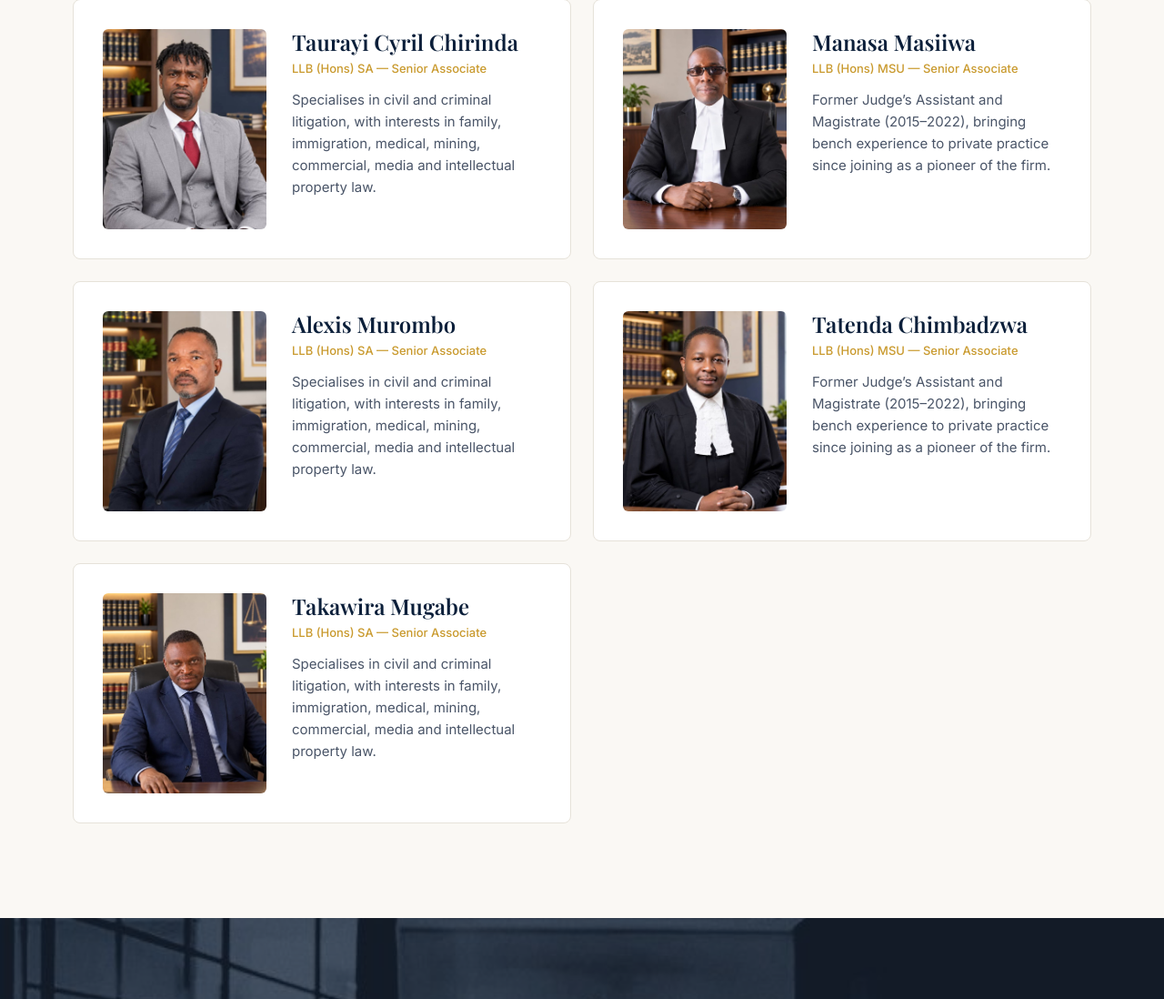
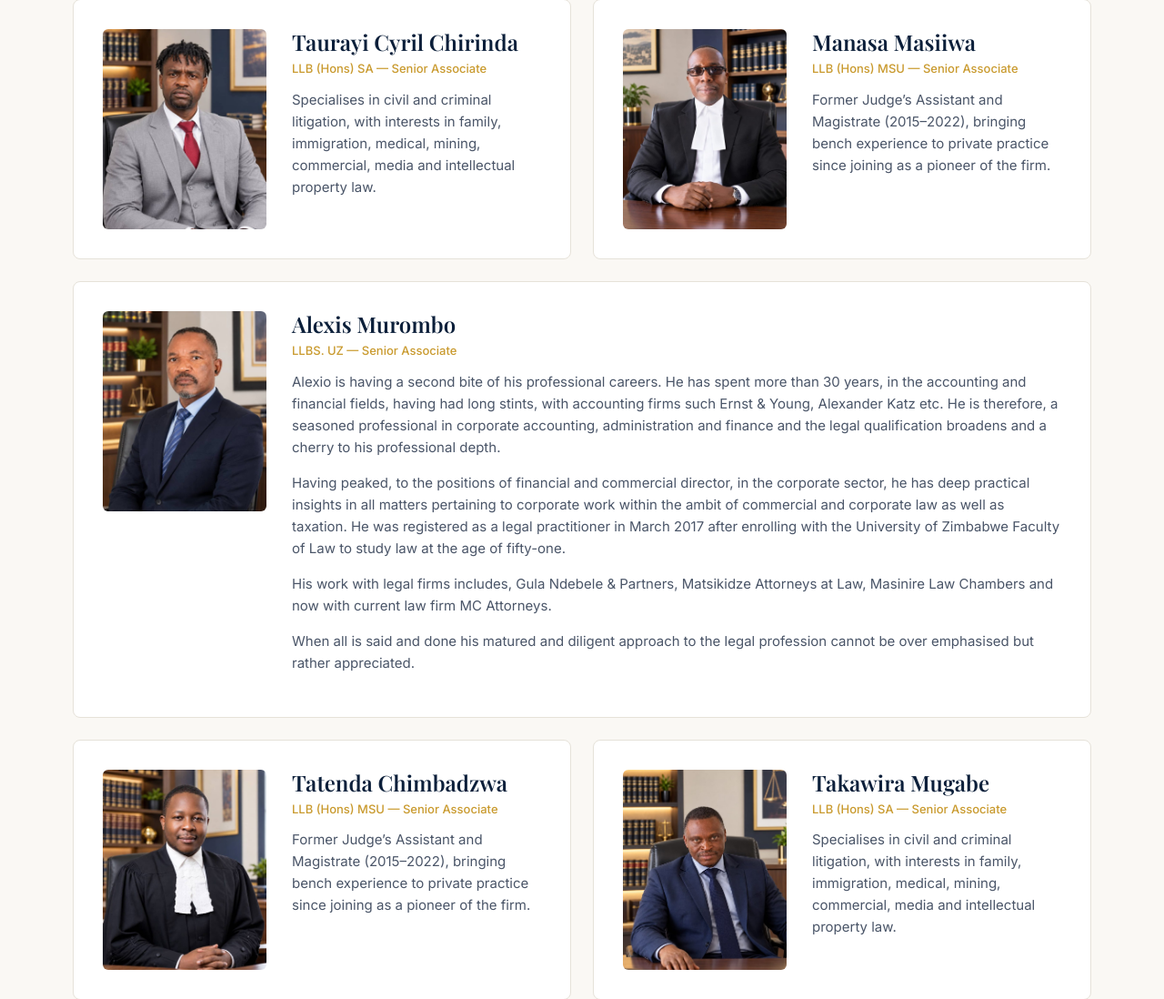
Before and after one commit to Tafadzwa-Chingombe/Makuwatsine-Chirenje-Attorneys, a PHP site: page /team.php in a window 1280 px wide. Shown: the part 2118-3216 px from the top of the page at 91% size. Run offline with PHP 8.4, Linux system fonts and the light colour scheme.

Commit message:
Team: update Alexis Murombo profile; full-width card for long bios
Co-Authored-By: Claude Sonnet 5.5 <noreply@anthropic.com>
Claude-Session: https://claude.ai/code/session_01XzapfCcdFpBXggRu7X7W13

```diff
--- a/assets/css/style.css
+++ b/assets/css/style.css
@@ -145,6 +145,7 @@ ul { margin: 0; padding: 0; list-style: none; }
 .assoc .img-ph, .assoc .team-photo { height: 220px; aspect-ratio: auto; border-radius: 6px; min-height: 0; }
 .team-photo { display: block; width: 100%; object-fit: cover; object-position: 50% 25%; border-radius: 8px; }
 .partner .team-photo { height: 500px; }
+.assoc-wide { grid-column: 1 / -1; }
 .assoc h3 { font-size: 24px; margin-bottom: 4px; }
 .assoc .role { color: var(--gold-500); font-size: 13px; font-weight: 500; margin-bottom: 12px; }
 
@@ -263,6 +264,7 @@ input:focus, select:focus, textarea:focus { outline: 2px solid var(--gold-500);
   .partner-img .img-ph { aspect-ratio: auto; min-height: 420px; }
   .partner .team-photo { height: 420px; }
   .assoc { grid-template-columns: 1fr; }
+  .assoc-wide { grid-column: auto; }
   .assoc .img-ph { min-height: 240px; }
   .posts { grid-template-columns: repeat(2, 1fr); gap: 40px 28px; }
   .featured .img-ph, .featured img { min-height: 300px; }
--- a/includes/data.php
+++ b/includes/data.php
@@ -64,8 +64,8 @@ function team(): array
             'bio' => 'Former Judge’s Assistant and Magistrate (2015–2022), bringing bench experience to private practice since joining as a pioneer of the firm.',
         ],
         [
-            'name' => 'Alexis Murombo', 'role' => 'Senior Associate', 'degree' => 'LLB (Hons) SA',
-            'bio' => 'Specialises in civil and criminal litigation, with interests in family, immigration, medical, mining, commercial, media and intellectual property law.',
+            'name' => 'Alexis Murombo', 'role' => 'Senior Associate', 'degree' => 'LLBS. UZ',
+            'bio' => "Alexio is having a second bite of his professional careers. He has spent more than 30 years, in the accounting and financial fields, having had long stints, with accounting firms such Ernst & Young, Alexander Katz etc. He is therefore, a seasoned professional in corporate accounting, administration and finance and the legal qualification broadens and a cherry to his professional depth.\nHaving peaked, to the positions of financial and commercial director, in the corporate sector, he has deep practical insights in all matters pertaining to corporate work within the ambit of commercial and corporate law as well as taxation. He was registered as a legal practitioner in March 2017 after enrolling with the University of Zimbabwe Faculty of Law to study law at the age of fifty-one.\nHis work with legal firms includes, Gula Ndebele & Partners, Matsikidze Attorneys at Law, Masinire Law Chambers and now with current law firm MC Attorneys.\nWhen all is said and done his matured and diligent approach to the legal profession cannot be over emphasised but rather appreciated.",
         ],
         [
             'name' => 'Tatenda Chimbadzwa', 'role' => 'Senior Associate', 'degree' => 'LLB (Hons) MSU',
--- a/team.php
+++ b/team.php
@@ -33,12 +33,12 @@ $people = team();
     </div>
     <div class="grid grid-2">
       <?php foreach (array_slice($people, 2) as $p): ?>
-        <article class="card assoc">
+        <article class="card assoc<?= strlen($p['bio']) > 500 ? ' assoc-wide' : '' ?>">
           <?php team_photo($p); ?>
           <div>
             <h3><?= e($p['name']) ?></h3>
             <p class="role"><?= e($p['degree']) ?> — <?= e($p['role']) ?></p>
-            <p><?= e($p['bio']) ?></p>
+            <?php foreach (explode("\n", $p['bio']) as $para): ?><p><?= e($para) ?></p><?php endforeach; ?>
           </div>
         </article>
       <?php endforeach; ?>
```
